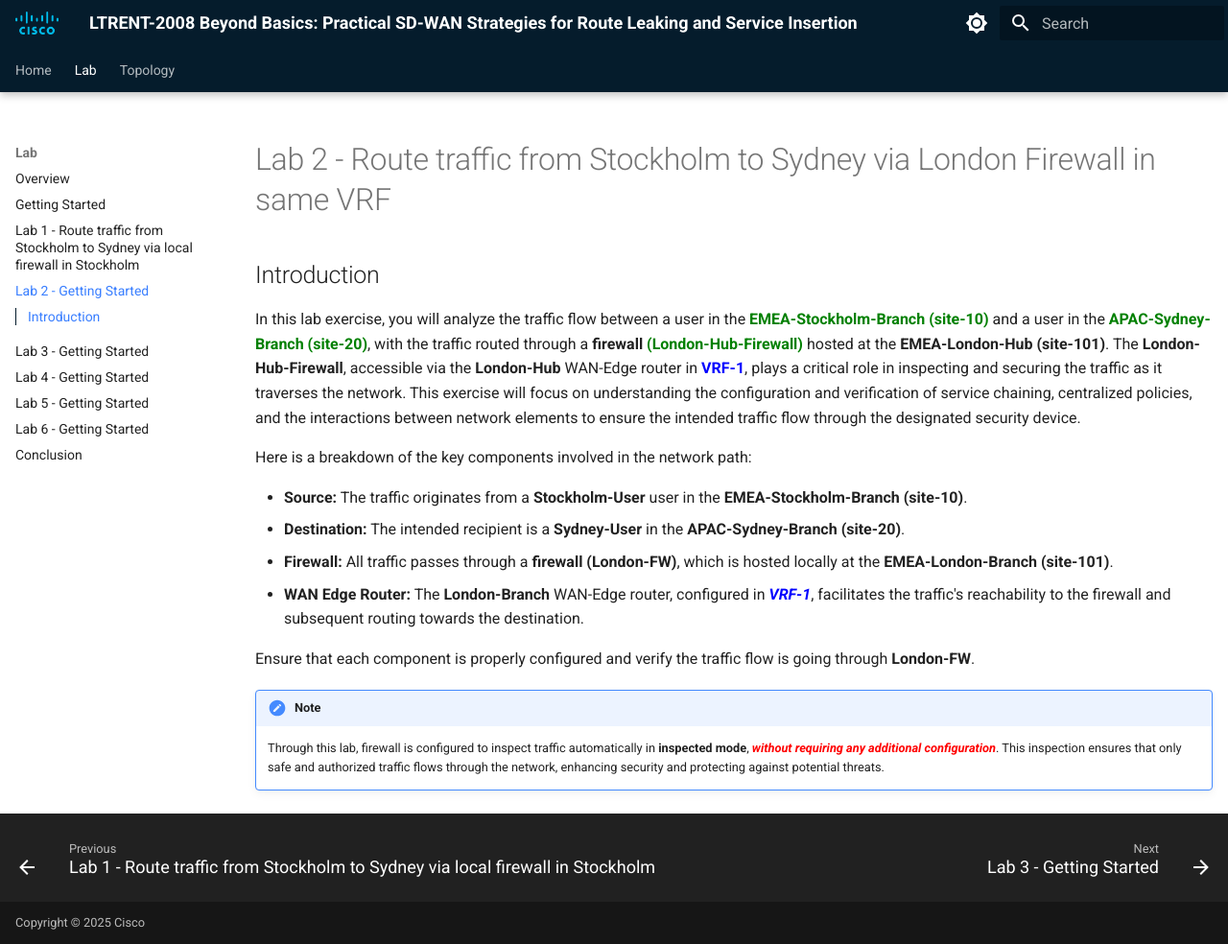
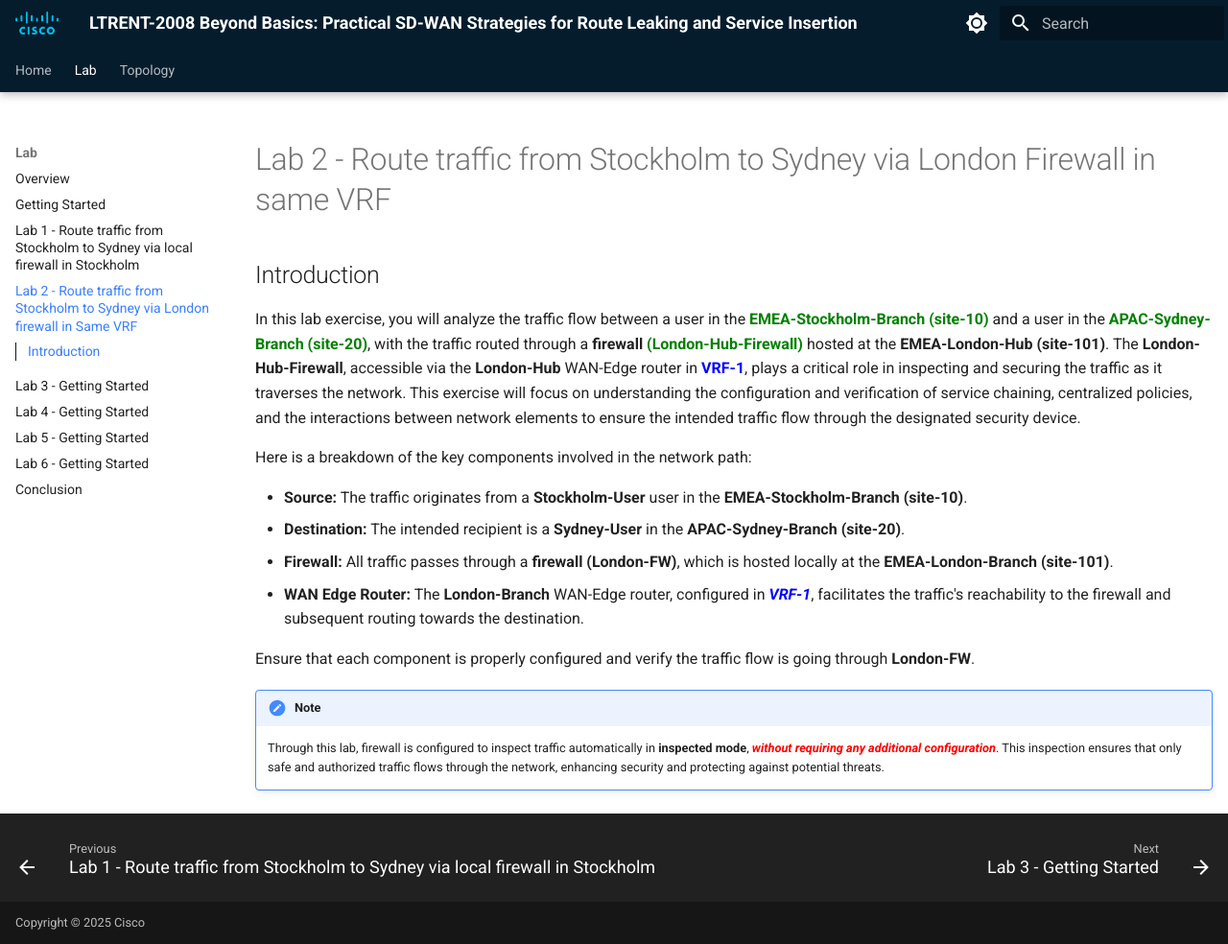
Before and after one commit to ciscodocs/ltrent-2008-clemea25, an MkDocs documentation site: the page built from docs/lab2_getting_started.md, in a window 1280 px wide and 984 px high. Shown: the whole window at 96% size. Built offline with MkDocs 1.6.1 and Material for MkDocs 9.7.7, drawn with Linux system fonts in a browser that asks for light colours.

Commit message:
Scenario-2 guide

```diff
--- a/mkdocs.yml
+++ b/mkdocs.yml
@@ -81,7 +81,7 @@ nav:
       - Overview: overview.md
       - Getting Started: getting_started.md
       - Lab 1 - Route traffic from Stockholm to Sydney via local firewall in Stockholm: lab1_getting_started.md
-      - Lab 2 - Getting Started: lab2_getting_started.md
+      - Lab 2 - Route traffic from Stockholm to Sydney via London firewall in Same VRF: lab2_getting_started.md
       - Lab 3 - Getting Started: lab3_getting_started.md
       - Lab 4 - Getting Started: lab4_getting_started.md
       - Lab 5 - Getting Started: lab5_getting_started.md
```
